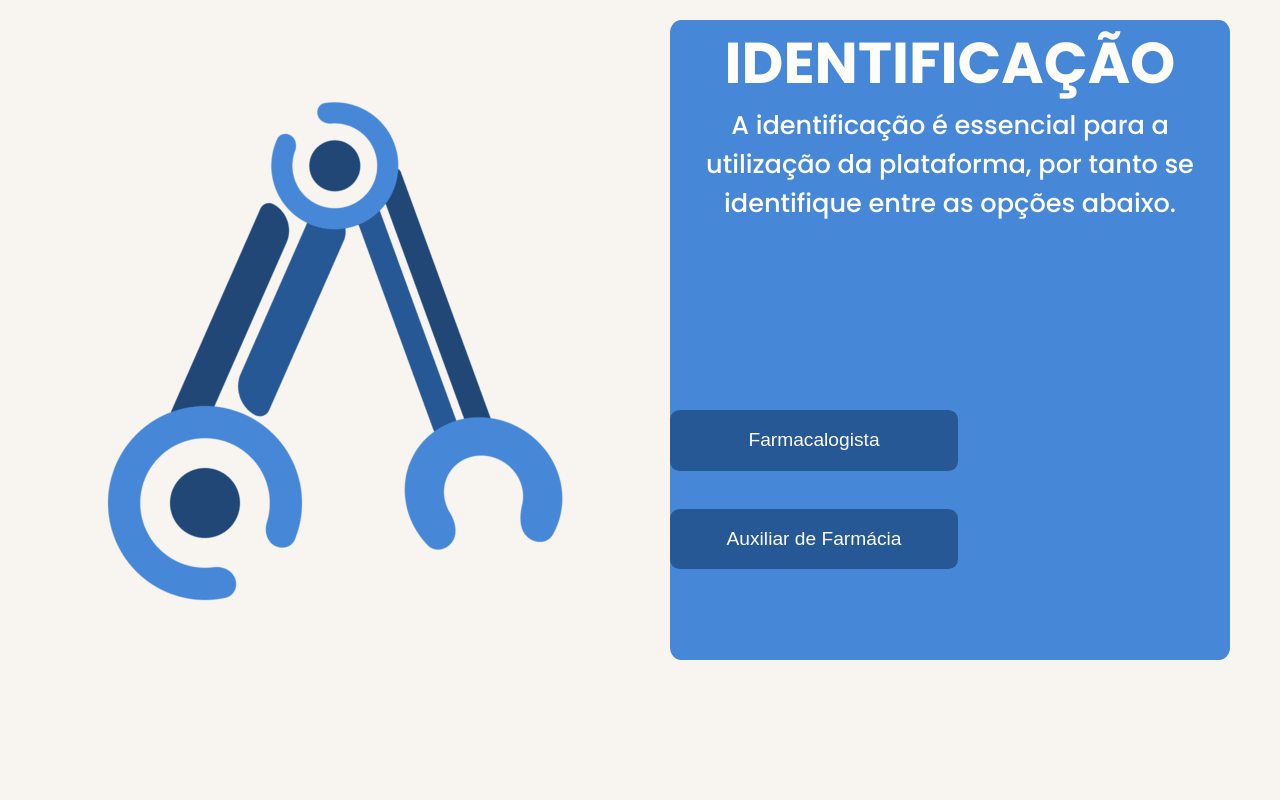
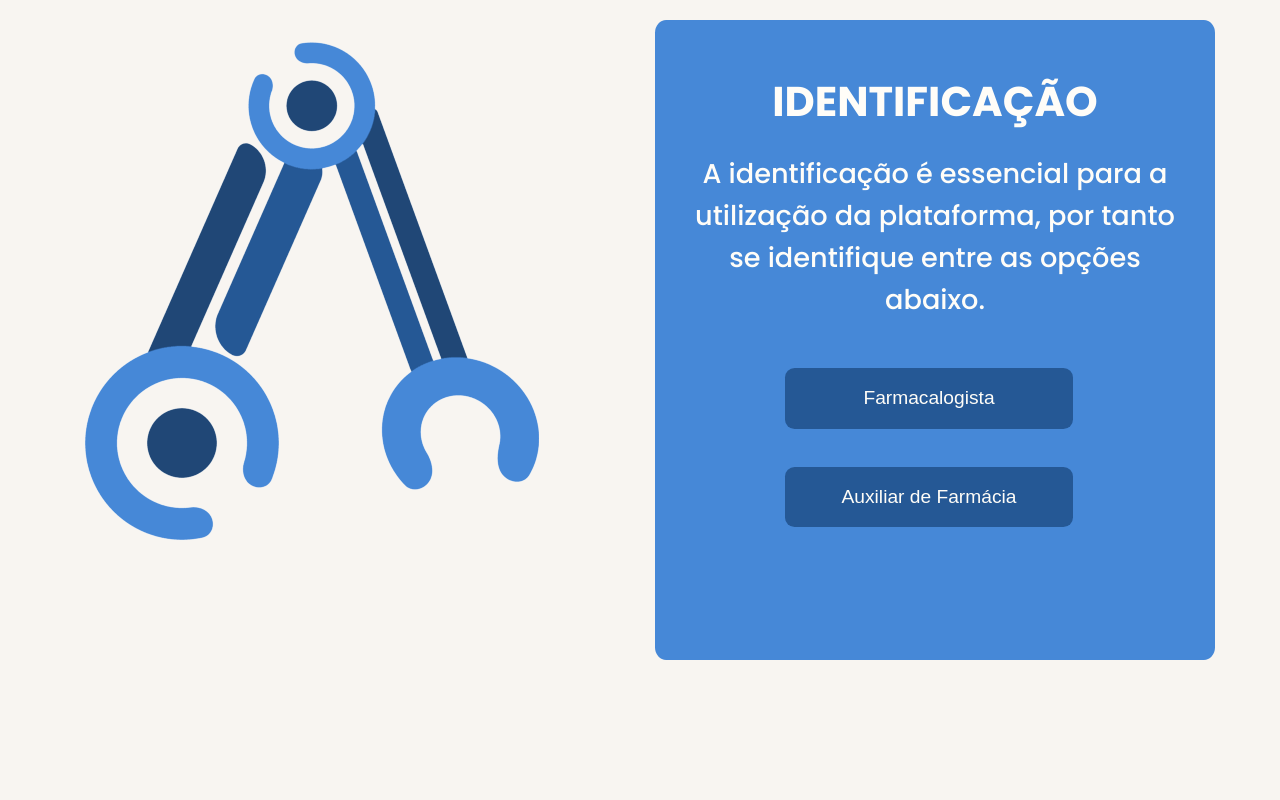
Before and after one commit to Inteli-College/2024-T0008-EC05-G01, a Flask app: template src/novo_backend/templates/telaInicial.html in a window 1280 px wide. Run offline with Flask 3, Linux system fonts and the light colour scheme; the template is opened without the code that fills it, so the values that code supplies are empty; some libraries are stand-ins or nearby versions.

Commit message:
ajustes no css

```diff
--- a/src/novo_backend/static/css/style.css
+++ b/src/novo_backend/static/css/style.css
@@ -19,16 +19,20 @@ body, html {
     display: flex;
     height: 100%;
     justify-content: center; /* Centraliza horizontalmente */
-    flex-wrap: wrap;
+    flex-wrap: none;
     /* Centraliza verticalmente */
+
 }
 
 .logo {
     flex: 1;
     text-align: center;
     /* border: 1px solid #000; */
-    width: 24em;
-    height: 24em;
+    max-width: 560px;
+    max-height: 521px;
+    margin-left: 30px;
+    margin-top: 40px;
+
 }
 
 @media screen and (max-width: 1165px) {
@@ -56,13 +60,20 @@ body, html {
 .titulo{
     color: #FFFDF8;
     text-align: center;
-    font-size: 180%;
+    font-size: 130%;
+    font-weight: regular;
+    margin-top: 50px;
+
 }
 
 .textoLogin{
     text-align: center;
     color: #FFFDF8;
-    font-size: 160%;
+    font-size: 170%;
+    font-weight: semi-bold;
+    margin-top: 20px;
+    margin-left: 40px;
+    margin-right: 40px;
 }
 
 .botoes {
@@ -70,11 +81,12 @@ body, html {
     flex-direction: column;
     align-items: center; /* Centraliza os botões horizontalmente */
     align-content: center;
-    margin-top: 30%; /* Empurra os botões para o final do contêiner .login */
+    margin-top: 5%; /* Empurra os botões para o final do contêiner .login */
 }
 
 .farmacalogista, .auxiliar {
     font-size: 120%;
+    font-weight: semi-bold;
     color: #FFFDF8;
     margin: 1em 0; /* Adiciona espaço entre os botões */
     padding: 1em 2em; /* Adiciona espaçamento interno aos botões */
@@ -84,4 +96,5 @@ body, html {
     cursor: pointer; /* Muda o cursor ao passar sobre os botões */
     width: 15em; /* Define uma largura fixa para os botões em em */
     text-align: center; /* Alinha o texto ao centro */
+    margin-left: 130px;
 }
--- a/src/novo_backend/static/css/tp.css
+++ b/src/novo_backend/static/css/tp.css
@@ -39,10 +39,12 @@ h1 {
   display: inline-block;
   margin-right: 1em;
   margin-left: 0.3em;
+  margin-top: 0.38em;
   height: 48px;
   width: 48px;
   background-color: #fefefe;
   border-radius: 25px;
+
 }
   .search-input {
     flex: 1.5;
@@ -59,14 +61,14 @@ h1 {
   }
 
   .search-button {
-    padding: 8px 20px;
+    padding: 15px 40px;
     background-color: #E3EEFF;
     color: rgb(0, 0, 0);
     border: none;
     border-radius: 50px;
     cursor: pointer;
     font-family: Poppins;
-    font-size: medium;
+    font-size: 1.2em;
   }
 
   h2 {
--- a/src/novo_backend/templates/telaP.html
+++ b/src/novo_backend/templates/telaP.html
@@ -15,7 +15,7 @@
     <nav>
       <div class="search-bar">
         <div>
-          <img class="search-icon" src="../static/img/logo_arm.png" alt="Ícone de Pesquisa">
+          <img class="search-icon" src="../static/img/logo_arm copy.png" alt="Ícone de Pesquisa">
         </div>
         <input type="text" class="search-input">
         <a href="/novoKit">
```
Also changed, not shown: src/novo_backend/static/css/visualizacaoKit.css (+21 -10 lines), src/novo_backend/static/img/logo_arm.png.
